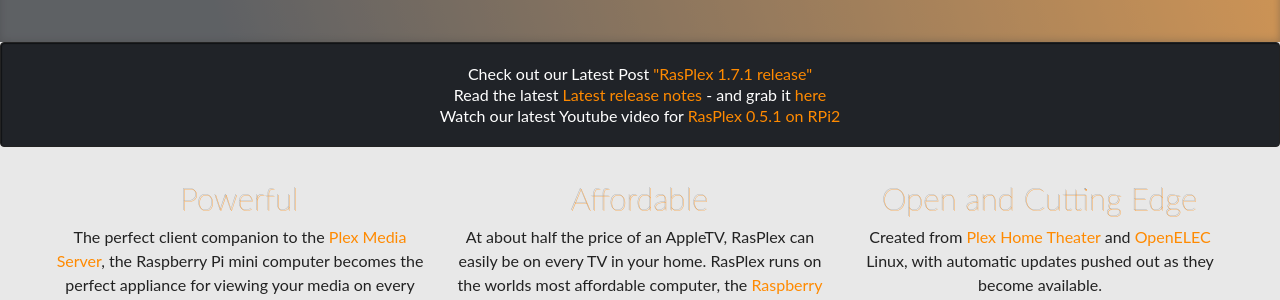
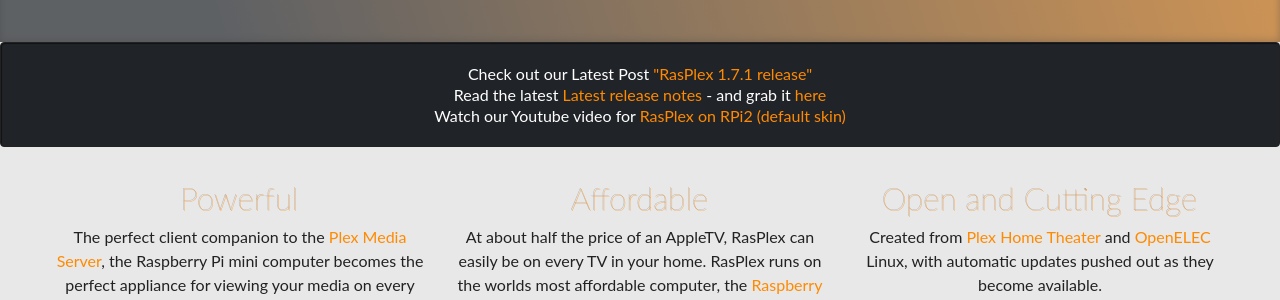
Before and after one commit to RasPlex/RasPlex.github.io, a Jekyll site: the page built from index.html, in a window 1280 px wide and 1281 px high. Shown: the part 413-713 px from the top of the window. Built offline with Jekyll 4.4.1, drawn with Linux system fonts in a browser that asks for light colours; nearby versions of some CDN libraries; the list of posts is cut into pages by our own code.

Commit message:
update index youtube video

```diff
--- a/index.html
+++ b/index.html
@@ -33,7 +33,7 @@
         {% endif %}
       </div>
       Read the latest <a href="https://github.com/RasPlex/RasPlex/releases" target="_blank">Latest release notes</a> - and grab it <a href="get-started/rasplex-installers.html">here</a></br>
-      Watch our latest Youtube video for<a href="https://www.youtube.com/watch?v=5CpMCc5_4Mw" target="_blank"> RasPlex 0.5.1 on RPi2</a> </br>
+      Watch our Youtube video for<a href="https://www.youtube.com/watch?v=5CpMCc5_4Mw" target="_blank"> RasPlex on RPi2 (default skin)</a> </br>
     </div>
   </div>
   <div class="container">
```
